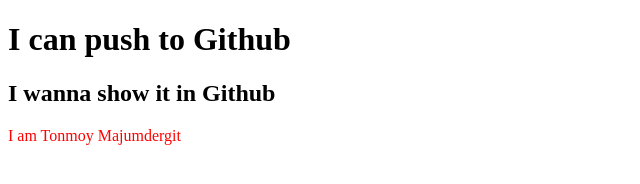
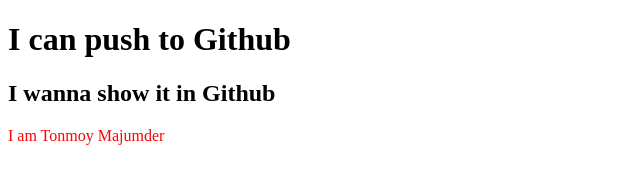
Before and after one commit to Tonmoytm/My-first-repo, a plain HTML site: page index.html in a window 1280 px wide. Shown: the full height of the page, 0-640 px from the left. Drawn offline with Linux system fonts and the light colour scheme.

Commit message:
text changed

```diff
--- a/index.html
+++ b/index.html
@@ -10,6 +10,6 @@
 <body>
  <h1>I can push to Github</h1>
  <h2>I wanna show it in Github</h2>
- <p>I am Tonmoy Majumdergit</p>
+ <p>I am Tonmoy Majumder</p>
 </body>
 </html>
```
